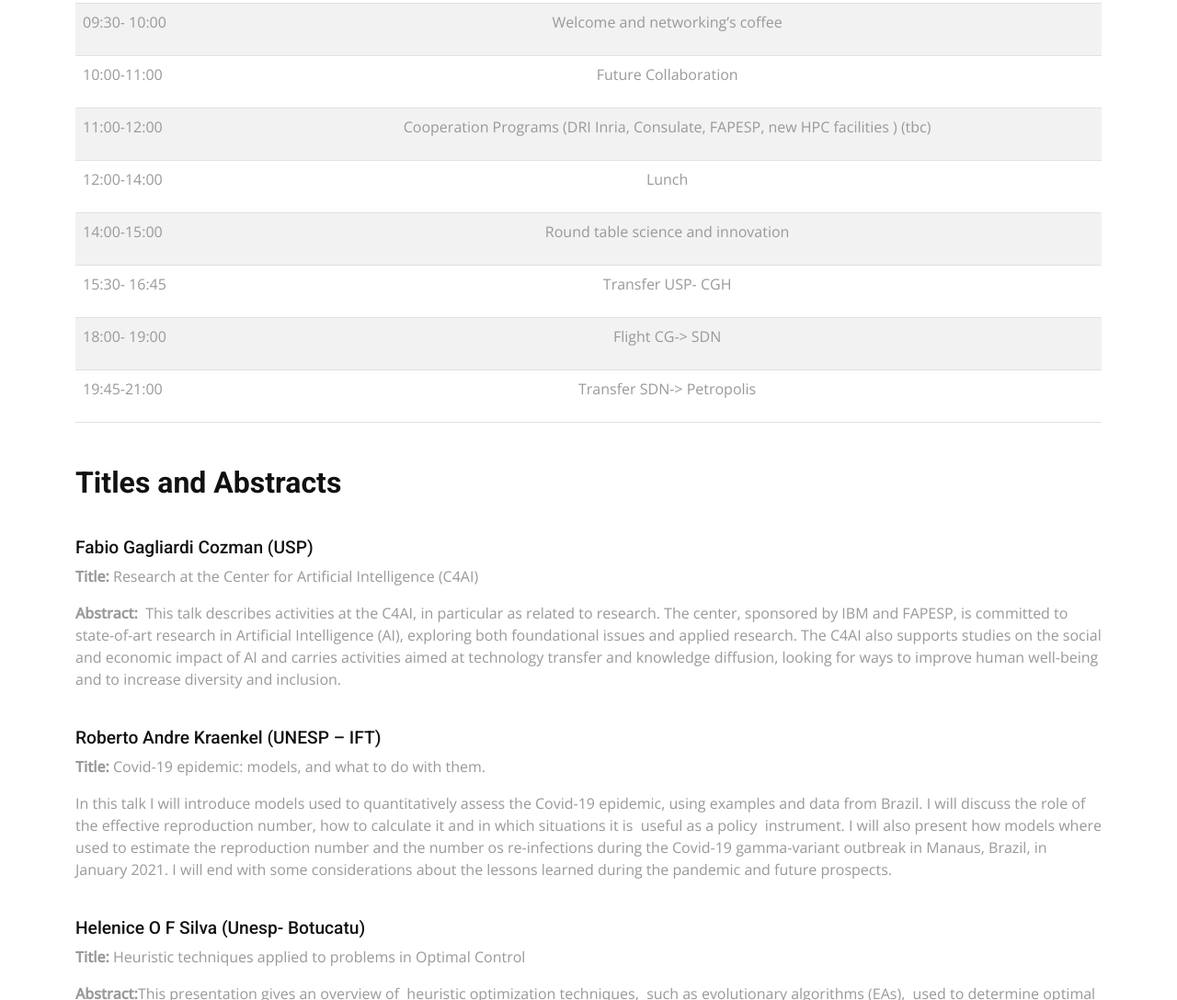
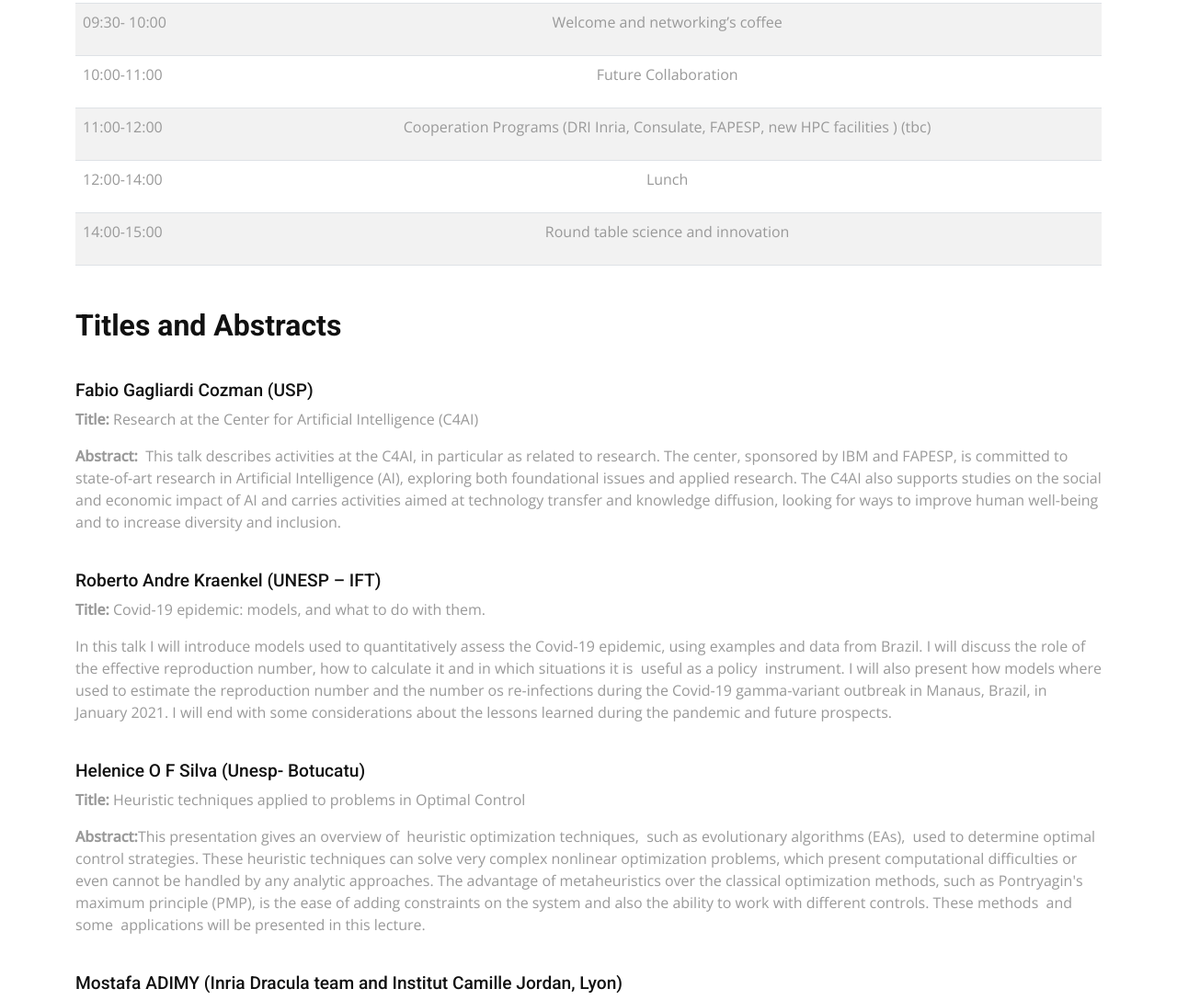
Before and after one commit to ime-usp-br/site-ibw-2023, a plain HTML site: page program.html in a window 1280 px wide. Shown: the part 2115-3203 px from the top of the page at 92% size. Drawn offline with nearby package versions, Linux system fonts and the light colour scheme; a script that the page names is missing.

Commit message:
fix: O diretor solicitou que removesse algumas linhas da tabela da pagina program sobre voos

```diff
--- a/program.html
+++ b/program.html
@@ -391,33 +391,6 @@
                                 </td>
                             </tr>
 
-                            <tr>
-                                <td>15:30- 16:45</td>
-                                <td>
-                                    <p class="text-center">
-                                        Transfer USP- CGH
-                                    </p>
-                                </td>
-                            </tr>
-
-                            <tr>
-                                <td>18:00- 19:00</td>
-                                <td>
-                                    <p class="text-center">
-                                        Flight CG-> SDN
-                                    </p>
-                                </td>
-                            </tr>
-
-                            <tr>
-                                <td>19:45-21:00</td>
-                                <td>
-                                    <p class="text-center">
-                                        Transfer SDN-> Petropolis
-                                    </p>
-                                </td>
-                            </tr>
-
 
                         </table>
 
```
